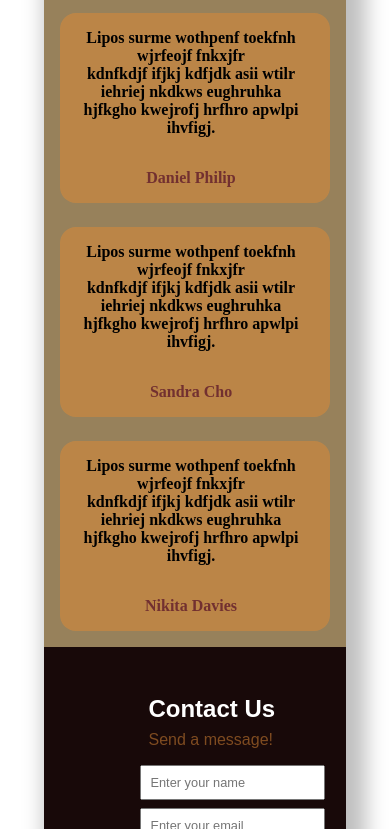
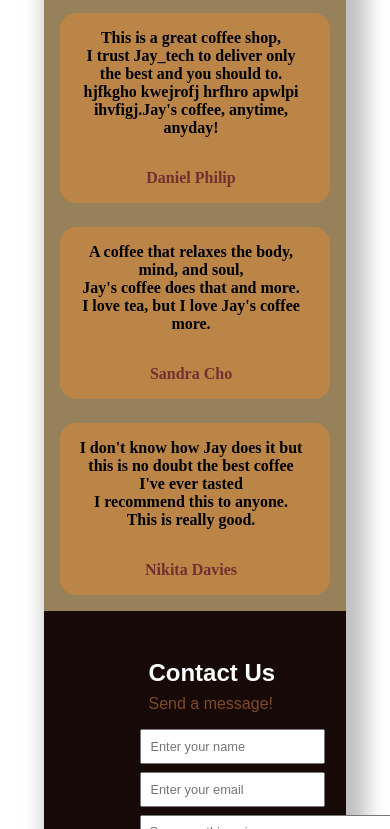
Before and after one commit to mjay-obot/Coffee-Website, a plain HTML site: page index.html in a window 390 px wide. Shown: the part 1535-2364 px from the top of the page. Drawn offline with Linux system fonts and the light colour scheme; a web font is replaced by a local one.

Commit message:
Jay's coffee An edited version of coffee website

```diff
--- a/index.html
+++ b/index.html
@@ -45,15 +45,15 @@
             <p>What People Are Saying!</p>
         <div class="feedbacks">
         <div class="row">
-            <p class="reviews">Lipos surme wothpenf toekfnh wjrfeojf fnkxjfr <br>kdnfkdjf ifjkj kdfjdk asii wtilr iehriej nkdkws eughruhka <br>hjfkgho kwejrofj hrfhro apwlpi ihvfigj.</p>
+            <p class="reviews">This is a great coffee shop, <br>I trust Jay_tech to deliver only the best and you should to. <br>hjfkgho kwejrofj hrfhro apwlpi ihvfigj.Jay's coffee, anytime, anyday!</p>
             <p class="name">Daniel Philip</p>
         </div>
         <div class="row">
-            <p class="reviews">Lipos surme wothpenf toekfnh wjrfeojf fnkxjfr <br>kdnfkdjf ifjkj kdfjdk asii wtilr iehriej nkdkws eughruhka <br>hjfkgho kwejrofj hrfhro apwlpi ihvfigj.</p>
+            <p class="reviews">A coffee that relaxes the body, mind, and soul,<br>Jay's coffee does that and more. <br>I love tea, but I love Jay's coffee more.</p>
             <p class="name">Sandra Cho</p>
         </div>
         <div class="row">
-            <p class="reviews">Lipos surme wothpenf toekfnh wjrfeojf fnkxjfr <br>kdnfkdjf ifjkj kdfjdk asii wtilr iehriej nkdkws eughruhka <br>hjfkgho kwejrofj hrfhro apwlpi ihvfigj.</p>
+            <p class="reviews">I don't know how Jay does it but this is no doubt the best coffee I've ever tasted <br>I recommend this to anyone. <br>This is really good.</p>
             <p class="name">Nikita Davies</p>
         </div>
         </div>
--- a/style.css
+++ b/style.css
@@ -75,6 +75,9 @@ nav a:hover {
     }
     .floatright {
         margin-left: 1rem;
+    }
+    .purchase {
+        flex-direction: column;
     }
 }
 header {
```
